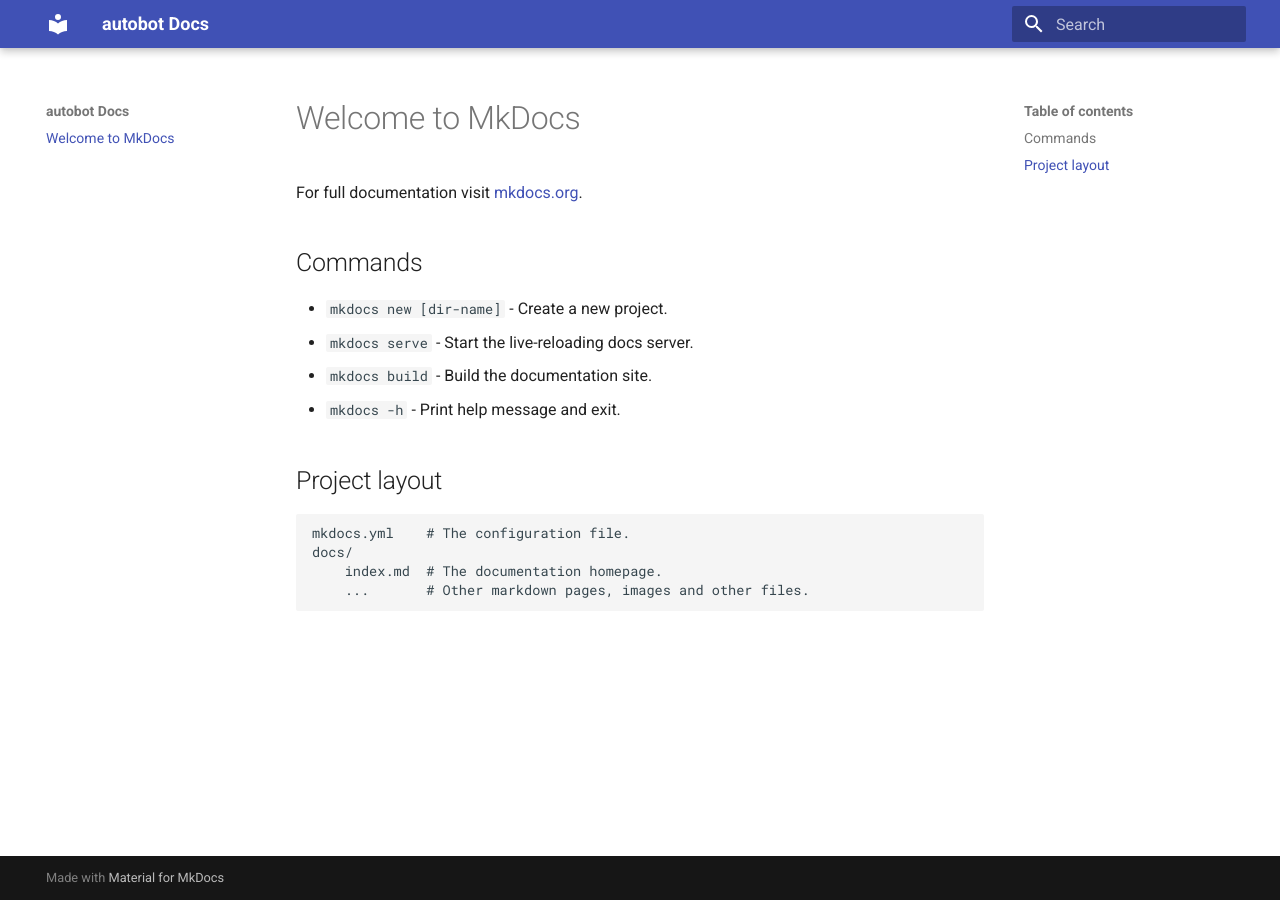
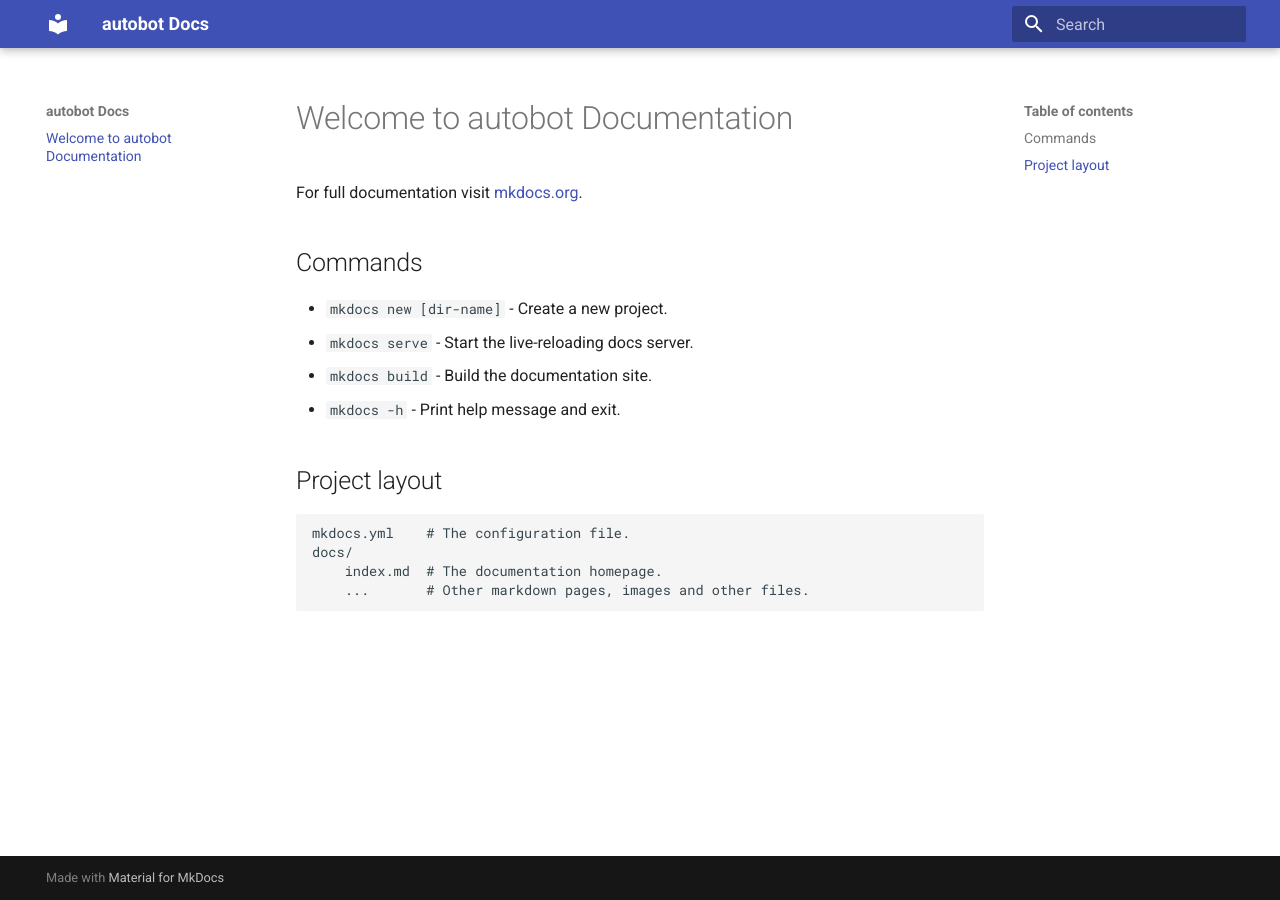
Before and after one commit to OSCA-Kampala-Chapter/autobot, an MkDocs documentation site: the page built from docs/index.md, in a window 1280 px wide. Built offline with MkDocs 1.6.1 and Material for MkDocs 9.7.7, drawn with Linux system fonts in a browser that asks for light colours.

Commit message:
customize welcome message to autobot documentation

```diff
--- a/docs/index.md
+++ b/docs/index.md
@@ -1,4 +1,4 @@
-# Welcome to MkDocs
+# Welcome to autobot Documentation
 
 For full documentation visit [mkdocs.org](https://www.mkdocs.org).
 
```
